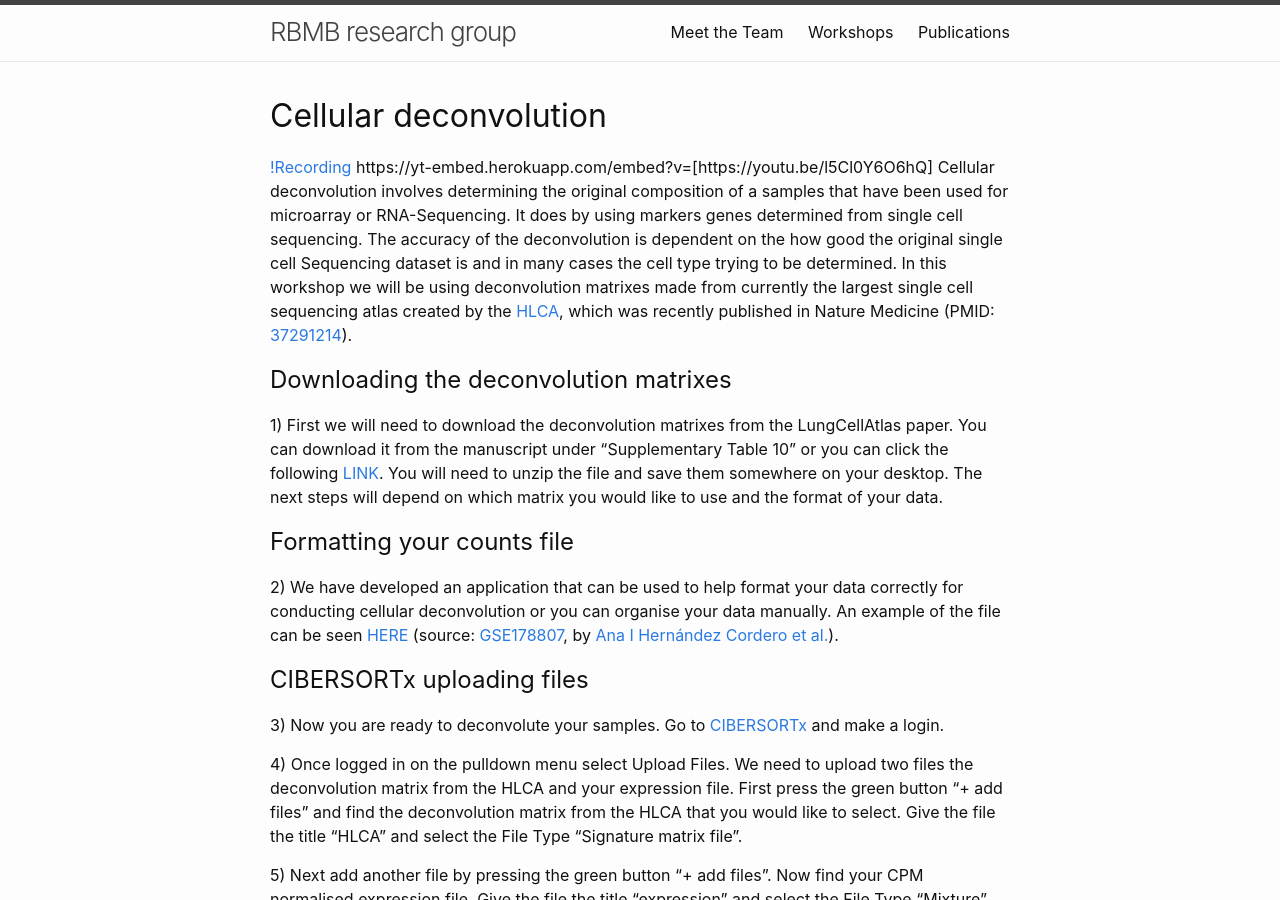
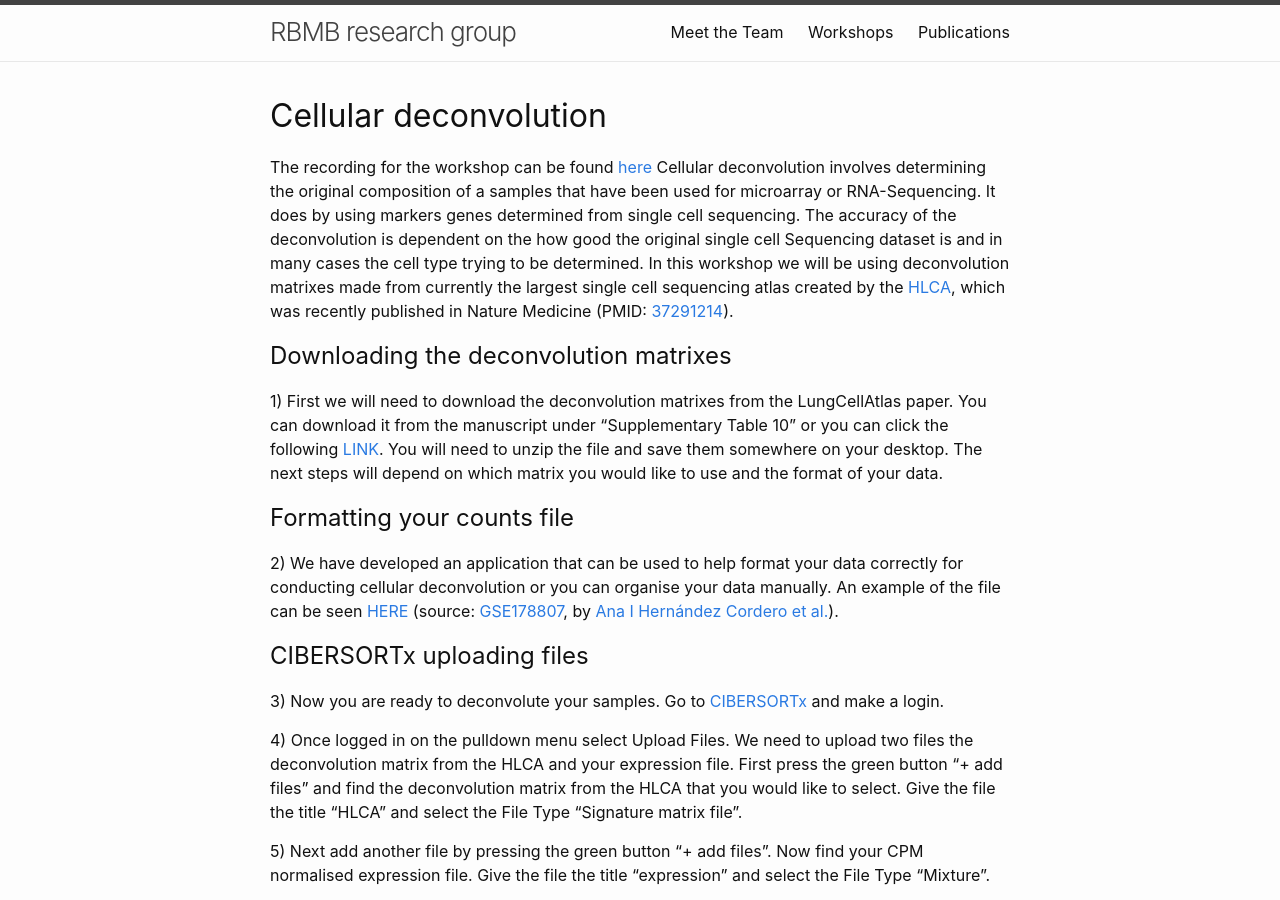
Before and after one commit to UTS-Bioinformatics/uts-bioinformatics.github.io, a Jekyll site: the page built from contents/_workshops/cellular-deconvolution.markdown, in a window 1280 px wide and 900 px high. Built offline with Jekyll 4.4.1, drawn with Linux system fonts in a browser that asks for light colours.

Commit message:
Update cellular-deconvolution.markdown

```diff
--- a/contents/_workshops/cellular-deconvolution.markdown
+++ b/contents/_workshops/cellular-deconvolution.markdown
@@ -5,8 +5,7 @@ date: 2023-07-10 00:00:00 +0100
 ---
 # Cellular deconvolution
 
-[!Recording](https://youtu.be/l5Cl0Y6O6hQ)
-https://yt-embed.herokuapp.com/embed?v=[https://youtu.be/l5Cl0Y6O6hQ]
+The recording for the workshop can be found [here](https://youtu.be/l5Cl0Y6O6hQ)
 Cellular deconvolution involves determining the original composition of a samples that have been used for microarray or RNA-Sequencing. It does by using markers genes determined from single cell sequencing. The accuracy of the deconvolution is dependent on the how good the original single cell Sequencing dataset is and in many cases the cell type trying to be determined. In this workshop we will be using deconvolution matrixes made from currently the largest single cell sequencing atlas created by the [HLCA](https://github.com/LungCellAtlas/HLCA), which was recently published in Nature Medicine (PMID: [37291214](https://pubmed.ncbi.nlm.nih.gov/37291214/)).
 
 
```
